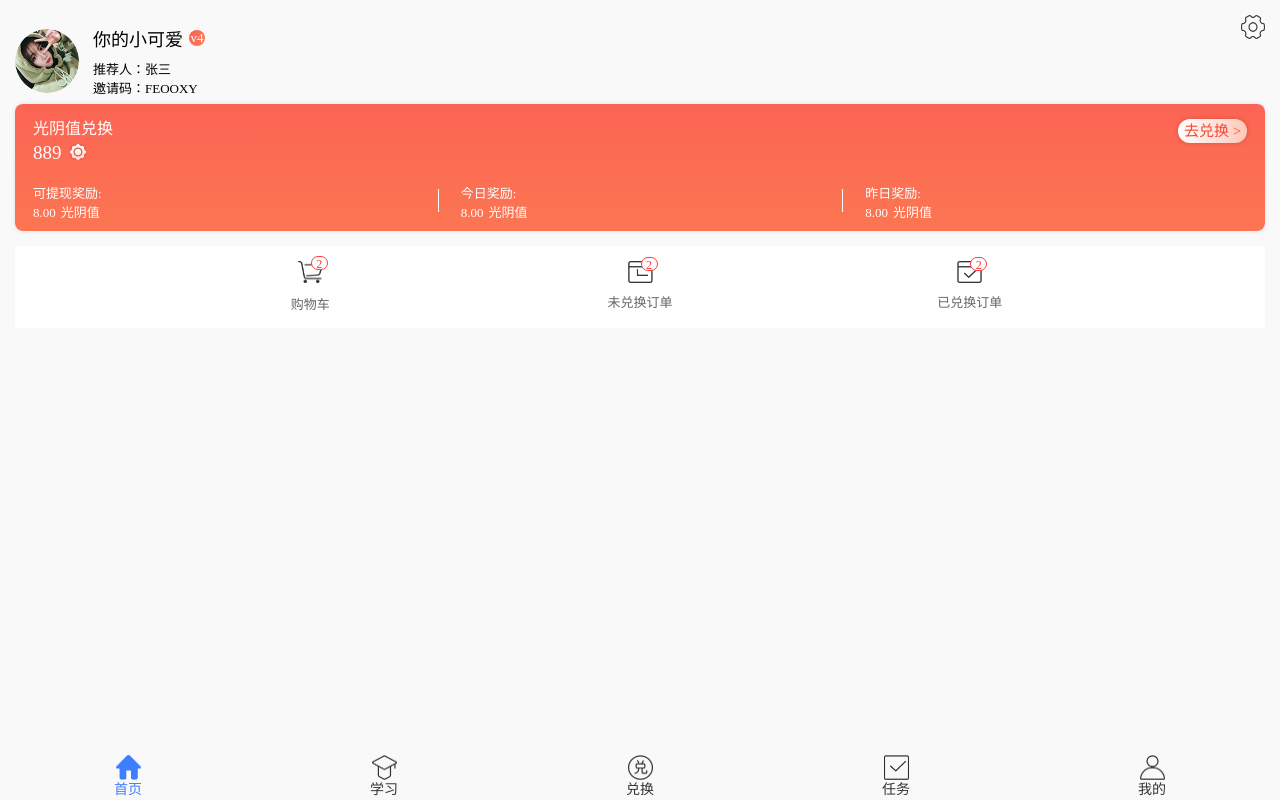
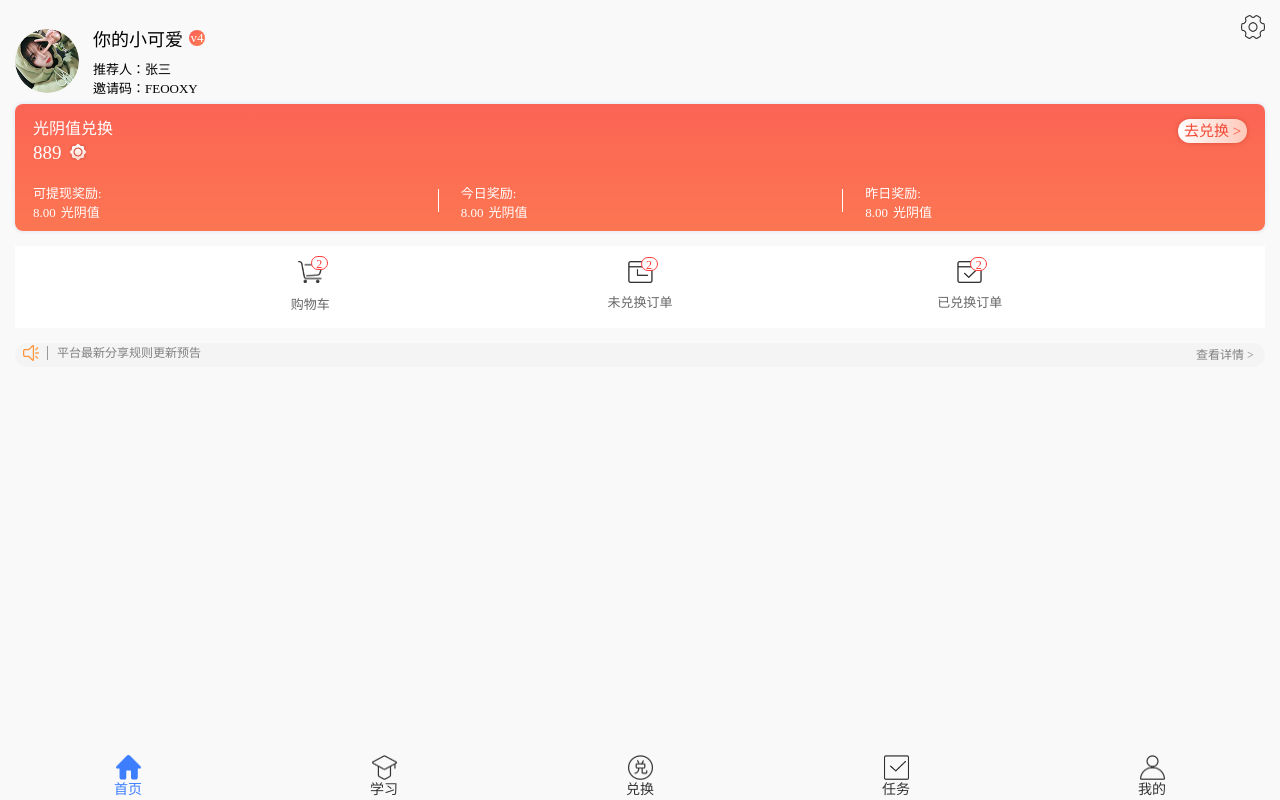
Before and after one commit to v5201314/eSchool, a React (Create React App) app in the folder e_school/: page /myInfo in a window 1280 px wide. Built offline with nearby package versions, Linux system fonts and the light colour scheme.

Commit message:
通知栏完成(静态)

```diff
--- /dev/null
+++ b/e_school/src/components/Notify/index.css
@@ -0,0 +1,30 @@
+#notify {
+  height: 24px;
+  background-color: #f4f4f4;
+  border-radius: 12px;
+  padding: 0 8px;
+}
+#notify img {
+  width: 16px;
+  height: 16px;
+  margin-right: 8px;
+}
+#notify > div {
+  font-size: 12px;
+  font-weight: normal;
+  font-stretch: normal;
+  line-height: 14px;
+  letter-spacing: 0px;
+  color: #808080;
+}
+#notify .notifyContent {
+  display: inline-block;
+  border-left: solid 1px #999999;
+  padding-left: 9px ;
+}
+#notify .seeDetails {
+  width: 61px;
+  height: 12px;
+  float: right;
+  line-height: 24px;
+}
--- /dev/null
+++ b/e_school/src/components/Notify/index.jsx
@@ -0,0 +1,14 @@
+import React, { Component } from 'react'
+
+import './index.css'
+export default class Notify extends Component {
+  render() {
+    return (
+      <div id='notify'>
+        <img src="/icons/通知.png" alt="notify-icon" />
+        <div className='notifyContent'>平台最新分享规则更新预告</div>
+        <div className='seeDetails'>查看详情 &gt;</div>
+      </div>
+    )
+  }
+}
--- /dev/null
+++ b/e_school/src/components/Notify/index.less
@@ -0,0 +1,33 @@
+#notify {
+    height: 24px;
+    background-color: #f4f4f4;
+    border-radius: 12px;
+    padding: 0 8px;
+    img {
+        width: 16px;
+        height: 16px;
+        margin-right:8px;
+    }
+
+    &>div{
+        font-size: 12px;
+        font-weight: normal;
+        font-stretch: normal;
+        line-height: 14px;
+        letter-spacing: 0px;
+        color: #808080;
+    }
+
+    .notifyContent {
+        display: inline-block;
+        border-left:solid 1px #999999;
+        padding-left:9px ;
+    }
+
+    .seeDetails {
+        width: 61px;
+        height: 12px;
+        float: right;
+        line-height: 24px;
+    }
+}
--- a/e_school/src/pages/MyInfo/OrdersInfo/index.jsx
+++ b/e_school/src/pages/MyInfo/OrdersInfo/index.jsx
@@ -1,8 +1,7 @@
 import React, { Component } from 'react'
 
 import './index.css'
-export default class OrdersInfo
-    extends Component {
+export default class OrdersInfo extends Component {
     render() {
         return (
             <div id='ordersInfo'>
--- a/e_school/src/pages/MyInfo/index.jsx
+++ b/e_school/src/pages/MyInfo/index.jsx
@@ -4,6 +4,7 @@ import React, { Component } from 'react'
 import UserInfo from './UserInfo'
 import TimeInfo from './TimeInfo/'
 import OrdersInfo from './OrdersInfo'
+import Notify from '../../components/Notify'
 import './index.css'
 export default class MyInfo extends Component {
   render() {
@@ -12,7 +13,7 @@ export default class MyInfo extends Component {
         <UserInfo/>
         <TimeInfo/>
         <OrdersInfo/>
-        <div className='notify'></div>
+        <Notify/>
         <div className='otherFeatures'></div>
       </div>
     )
```
Also changed, not shown: e_school/public/icons/通知.png (added).
